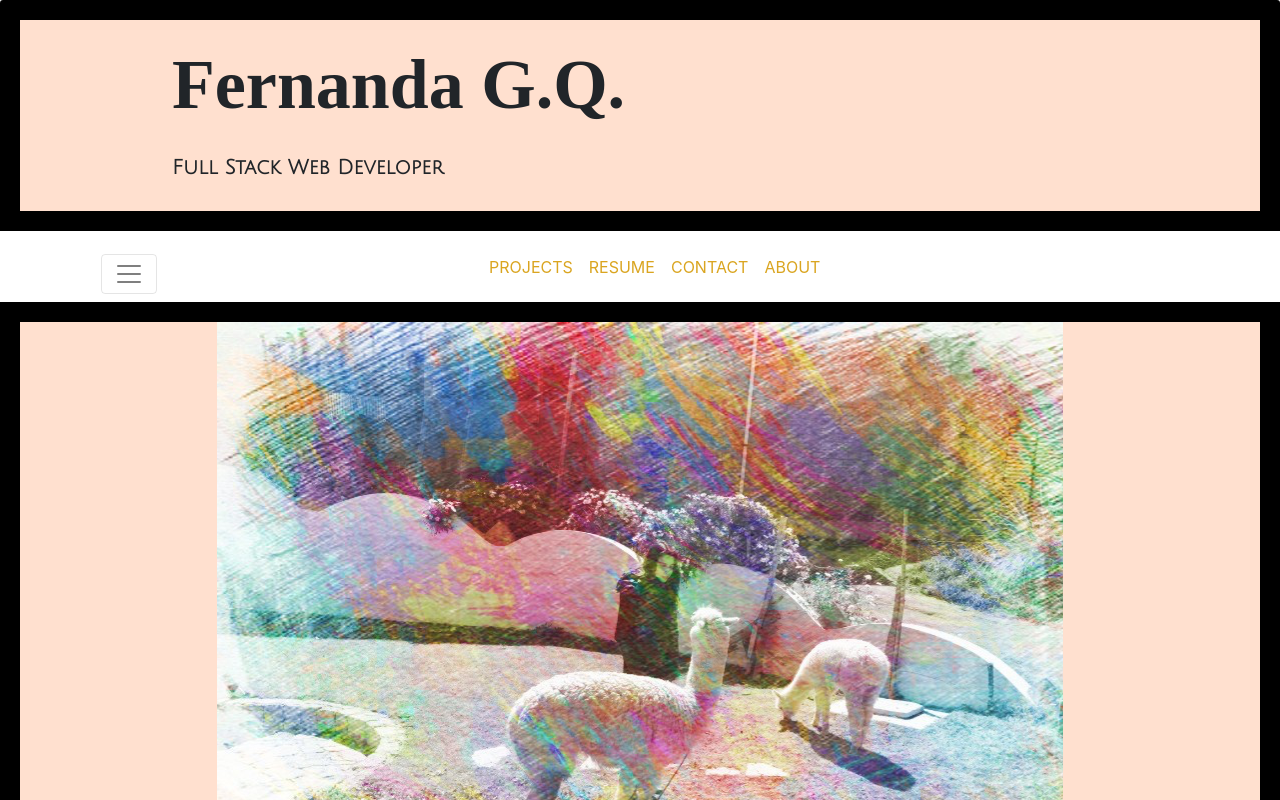
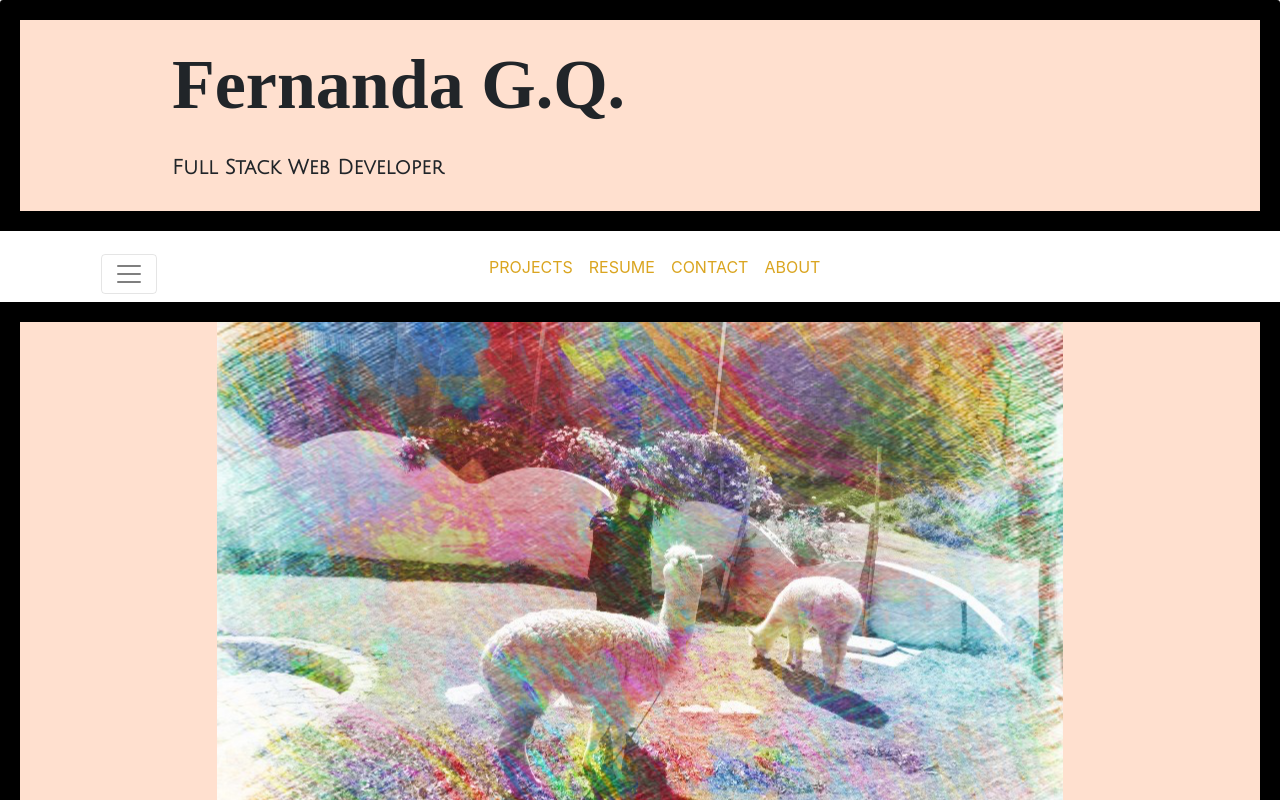
Before and after one commit to fernandagq/fergq, a React (Create React App) app: page / in a window 1280 px wide. Shown: the top 800 px of the page. Built offline with nearby package versions, Linux system fonts and the light colour scheme; a web font is replaced by a local one.

Commit message:
img tweaks

```diff
--- a/src/components/Home/style.css
+++ b/src/components/Home/style.css
@@ -13,7 +13,7 @@
 
 
 #mainImage{
-  background: url(../img/img1.jpg) no-repeat;
+  background: url(../img/img1.jpg) no-repeat center;
   height:550px;
   width: 100% !important;
   /* box-shadow: 0 4px 8px 0 rgba(0, 0, 0, 0.2), 0 6px 20px 0 rgba(0, 0, 0, 0.19); */
```
